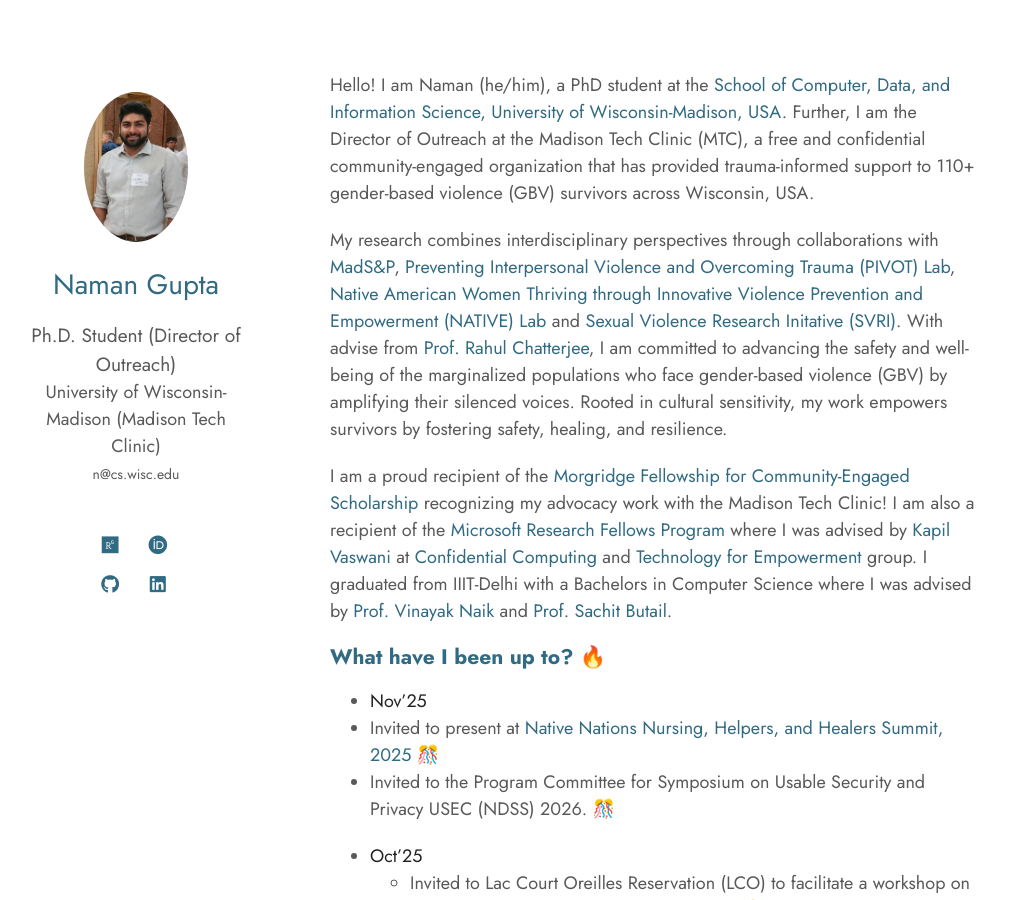
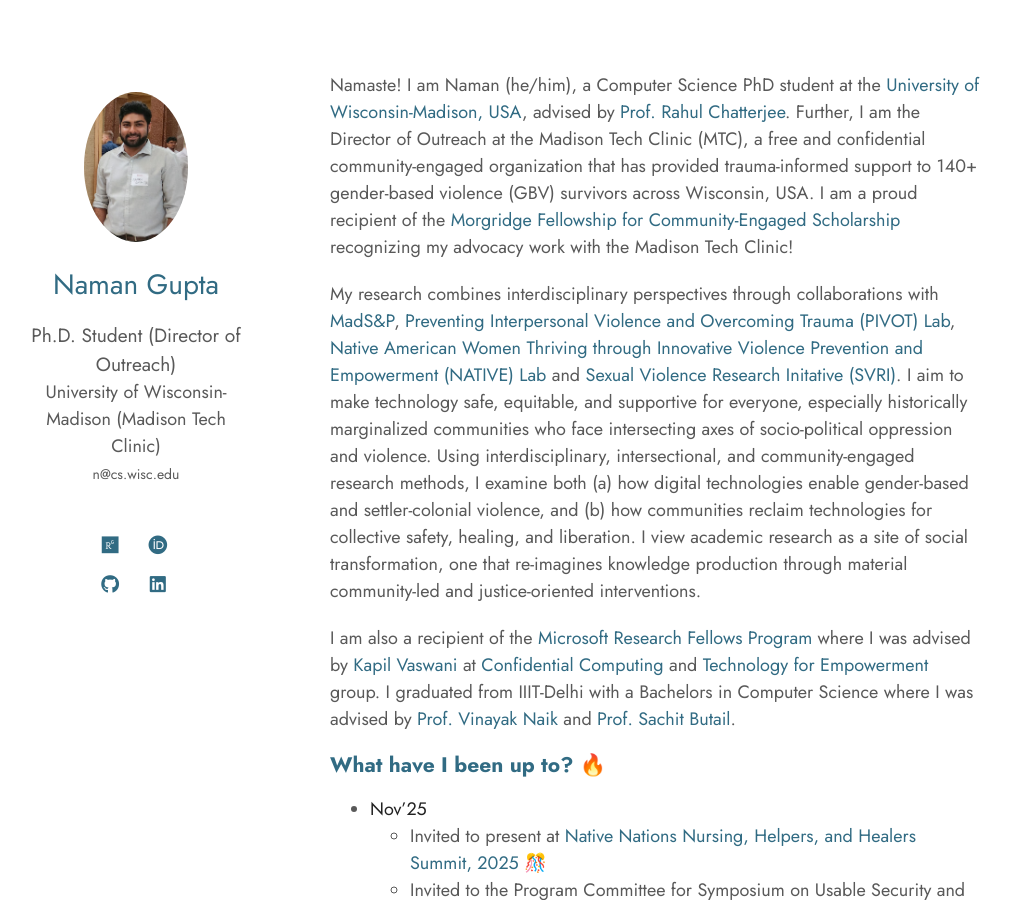
Before and after one commit to naman/naman.github.io, a Jekyll site: the page built from index.md, in a window 1280 px wide and 900 px high. Shown: the whole window, without its empty margins (140-1150 px from the left). Built offline with Jekyll 4.4.1, drawn with Linux system fonts in a browser that asks for light colours; nearby versions of some CDN libraries; a style sheet for code colours, icons or effects is not loaded.

```diff
--- a/_includes/news.md
+++ b/_includes/news.md
@@ -1,8 +1,8 @@
 ### What have I been up to? 🔥
 
 - **Nov'25**
-- Invited to present at [Native Nations Nursing, Helpers, and Healers Summit, 2025](https://nursing.wisc.edu/native-nations-nursing/) &#127882;
-- Invited to the Program Committee for Symposium on Usable Security and Privacy USEC (NDSS) 2026. &#127882;
+  - Invited to present at [Native Nations Nursing, Helpers, and Healers Summit, 2025](https://nursing.wisc.edu/native-nations-nursing/) &#127882;
+  - Invited to the Program Committee for Symposium on Usable Security and Privacy USEC (NDSS) 2026. &#127882;
 
 - **Oct'25**
   - Invited to Lac Court Oreilles Reservation (LCO) to facilitate a workshop on technology-facilitated abuse for advocates. &#127882;
--- a/index.md
+++ b/index.md
@@ -2,11 +2,11 @@
 layout: homepage
 ---
 
-Hello! I am Naman (he/him), a PhD student at the [School of Computer, Data, and Information Science, University of Wisconsin-Madison, USA](https://cdis.wisc.edu/). Further, I am the Director of Outreach at the Madison Tech Clinic (MTC), a free and confidential community-engaged organization that has provided trauma-informed support to 110+ gender-based violence (GBV) survivors across Wisconsin, USA.
+Namaste! I am Naman (he/him), a Computer Science PhD student at the [University of Wisconsin-Madison, USA](https://cs.wisc.edu/), advised by [Prof. Rahul Chatterjee](https://pages.cs.wisc.edu/~chatterjee/). Further, I am the Director of Outreach at the Madison Tech Clinic (MTC), a free and confidential community-engaged organization that has provided trauma-informed support to 140+ gender-based violence (GBV) survivors across Wisconsin, USA. I am a proud recipient of the [Morgridge Fellowship for Community-Engaged Scholarship](https://morgridge.wisc.edu/faculty-and-staff-get-connected/morgridge-fellows/) recognizing my advocacy work with the Madison Tech Clinic!
 
-My research combines interdisciplinary perspectives through collaborations with [MadS&P](https://madsp.cs.wisc.edu/), [Preventing Interpersonal Violence and Overcoming Trauma (PIVOT) Lab](https://pivotlab.psych.wisc.edu/), [Native American Women Thriving through Innovative Violence Prevention and Empowerment (NATIVE) Lab](https://nativelab.wiscweb.wisc.edu) and [Sexual Violence Research Initative (SVRI)](https://crgw.gws.wisc.edu/sexual-violence-research-initiative/). With advise from [Prof. Rahul Chatterjee](https://pages.cs.wisc.edu/~chatterjee/), I am committed to advancing the safety and well-being of the marginalized populations who face gender-based violence (GBV) by amplifying their silenced voices. Rooted in cultural sensitivity, my work empowers survivors by fostering safety, healing, and resilience.
+My research combines interdisciplinary perspectives through collaborations with [MadS&P](https://madsp.cs.wisc.edu/), [Preventing Interpersonal Violence and Overcoming Trauma (PIVOT) Lab](https://pivotlab.psych.wisc.edu/), [Native American Women Thriving through Innovative Violence Prevention and Empowerment (NATIVE) Lab](https://nativelab.wiscweb.wisc.edu) and [Sexual Violence Research Initative (SVRI)](https://crgw.gws.wisc.edu/sexual-violence-research-initiative/). I aim to make technology safe, equitable, and supportive for everyone, especially historically marginalized communities who face intersecting axes of socio-political oppression and violence. Using interdisciplinary, intersectional, and community-engaged research methods, I examine both (a) how digital technologies enable gender-based and settler-colonial violence, and (b) how communities reclaim technologies for collective safety, healing, and liberation. I view academic research as a site of social transformation, one that re-imagines knowledge production through material community-led and justice-oriented interventions.
 
-I am a proud recipient of the [Morgridge Fellowship for Community-Engaged Scholarship](https://morgridge.wisc.edu/faculty-and-staff-get-connected/morgridge-fellows/) recognizing my advocacy work with the Madison Tech Clinic! I am also a recipient of the [Microsoft Research Fellows Program](https://www.microsoft.com/en-us/research/academic-program/research-fellows-program-at-microsoft-research-india/) where I was advised by [Kapil Vaswani](https://www.microsoft.com/en-us/research/people/kapilv/) at [Confidential Computing](https://www.microsoft.com/en-us/research/theme/confidential-computing/) and [Technology for Empowerment](https://www.microsoft.com/en-us/research/theme/technology-and-empowerment/publications/) group.
+I am also a recipient of the [Microsoft Research Fellows Program](https://www.microsoft.com/en-us/research/academic-program/research-fellows-program-at-microsoft-research-india/) where I was advised by [Kapil Vaswani](https://www.microsoft.com/en-us/research/people/kapilv/) at [Confidential Computing](https://www.microsoft.com/en-us/research/theme/confidential-computing/) and [Technology for Empowerment](https://www.microsoft.com/en-us/research/theme/technology-and-empowerment/publications/) group.
 I graduated from IIIT-Delhi with a Bachelors in Computer Science where I was advised by [Prof. Vinayak Naik](http://vinayaknaik.info/) and [Prof. Sachit Butail](https://www.niu.edu/ceet/about/faculty-and-instructors/butail-sachit.shtml).
 
 <!-- I worked on a [formally verified boot protocol](https://www.usenix.org/conference/usenixsecurity21/presentation/tao), a hardware-backed Trusted Execution Environment (TEE) and an [offline streaming platform](https://www.microsoft.com/en-us/research/project/blendnet/) for low-income and people with a reduced tech literacy in rural India. -->
```
Also changed, not shown: 1 other file.
